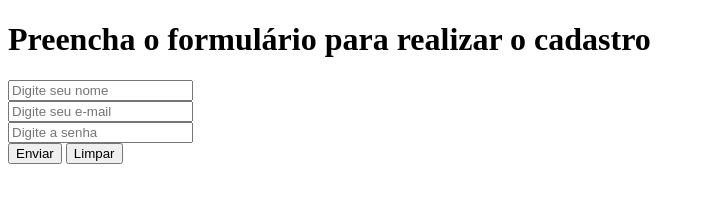
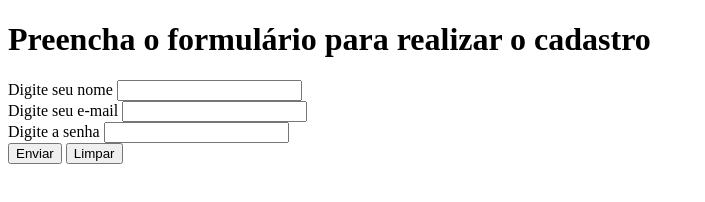
Before and after one commit to nsbgabriel/frontend_curso_ebac, a plain HTML site: page forms.html in a window 1280 px wide. Shown: the whole page, without its empty margins (0-705 px from the left). Drawn offline with Linux system fonts and the light colour scheme.

Commit message:
Add files via upload

```diff
--- a/forms.html
+++ b/forms.html
@@ -9,14 +9,18 @@
 <body>
     <h1>Preencha o formulário para realizar o cadastro</h1>
     <form>
-        <input type="text" placeholder="Digite seu nome" />
+        <label for="nome">Digite seu nome</label>
+        <input id="name" type="text"/>
         <br/>
-        <input type="email" placeholder="Digite seu e-mail" />
+        <label for="email">Digite seu e-mail</label>
+        <input id="emailaddress" type="email"/>
         <br/>
-        <input type="password" placeholder="Digite a senha"/>
+        <label for="password">Digite a senha</label>
+        <input id="senha" type="password"/>
         <br/>
         <button type="submit">Enviar</button>
         <button type="reset">Limpar</button>
 
     </form>
 </html>
+</html>
```
